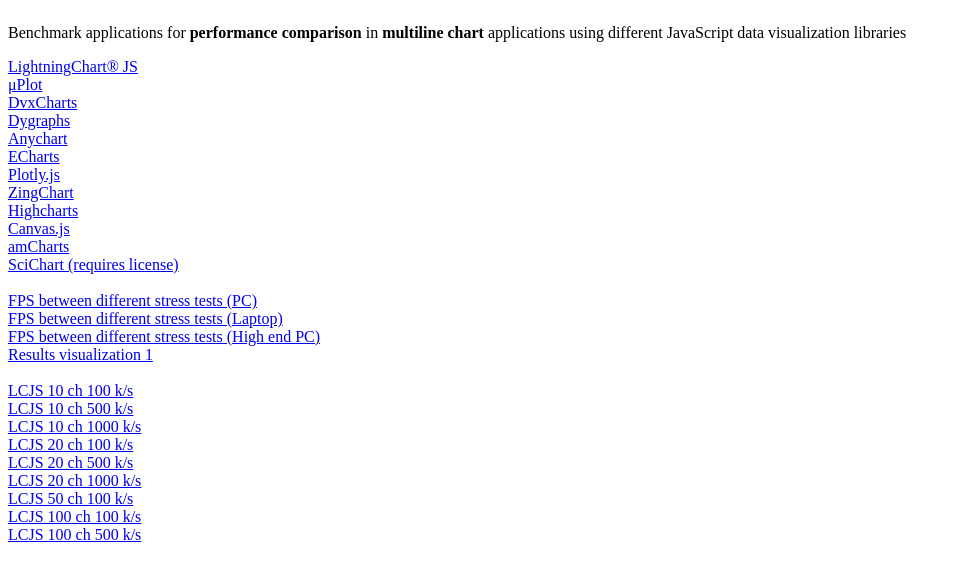
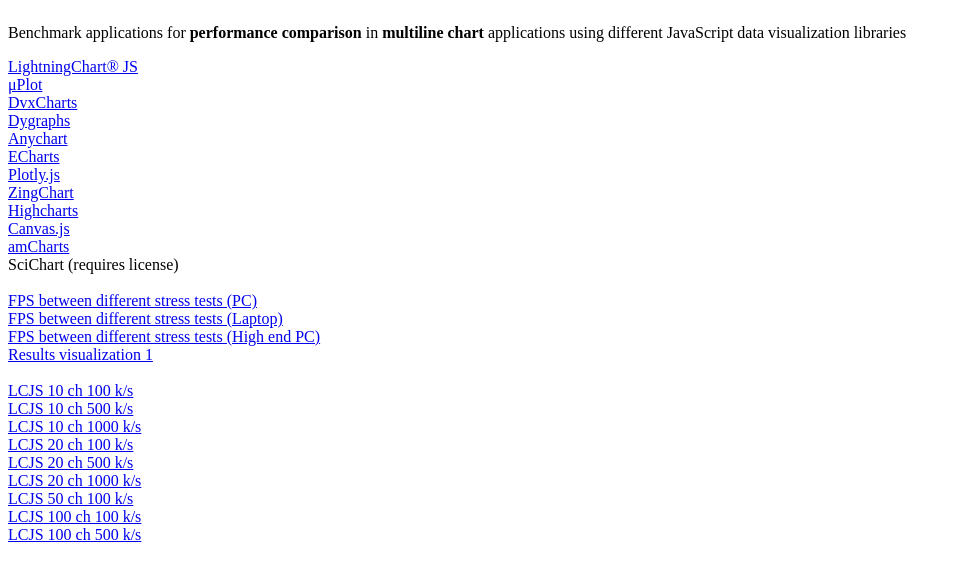
Before and after one commit to Arction/javascript-charts-performance-comparison, a plain HTML site: page bench/index.html in a window 1280 px wide. Shown: the whole page, without its empty margins (0-961 px from the left). Drawn offline with Linux system fonts and the light colour scheme.

Commit message:
Raise another visualization error

```diff
--- a/bench/index.html
+++ b/bench/index.html
@@ -26,7 +26,7 @@
       <a href="./highcharts.html">Highcharts</a>
       <a href="./canvasjs.html">Canvas.js</a>
       <a href="./amCharts.html">amCharts</a>
-      <a href="./">SciChart (requires license)</a>
+      SciChart (requires license)<br />
       <br />
       <a href="./results-2.html?src=pc">FPS between different stress tests (PC)</a>
       <a href="./results-2.html?src=laptop">FPS between different stress tests (Laptop)</a>
```
Also changed, not shown: README.md, issue0-G.png (added), issue0-LCJS.png (added).
